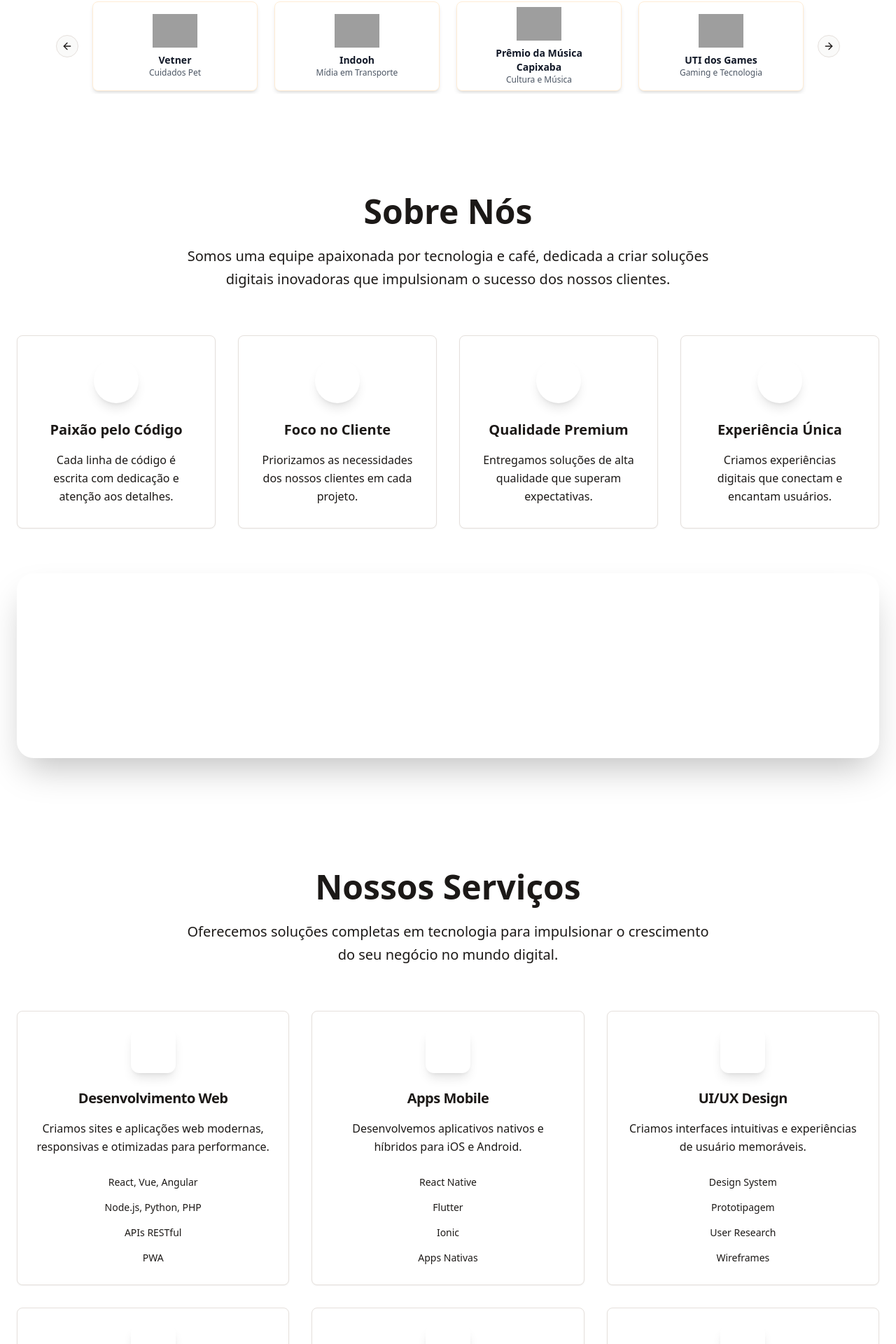
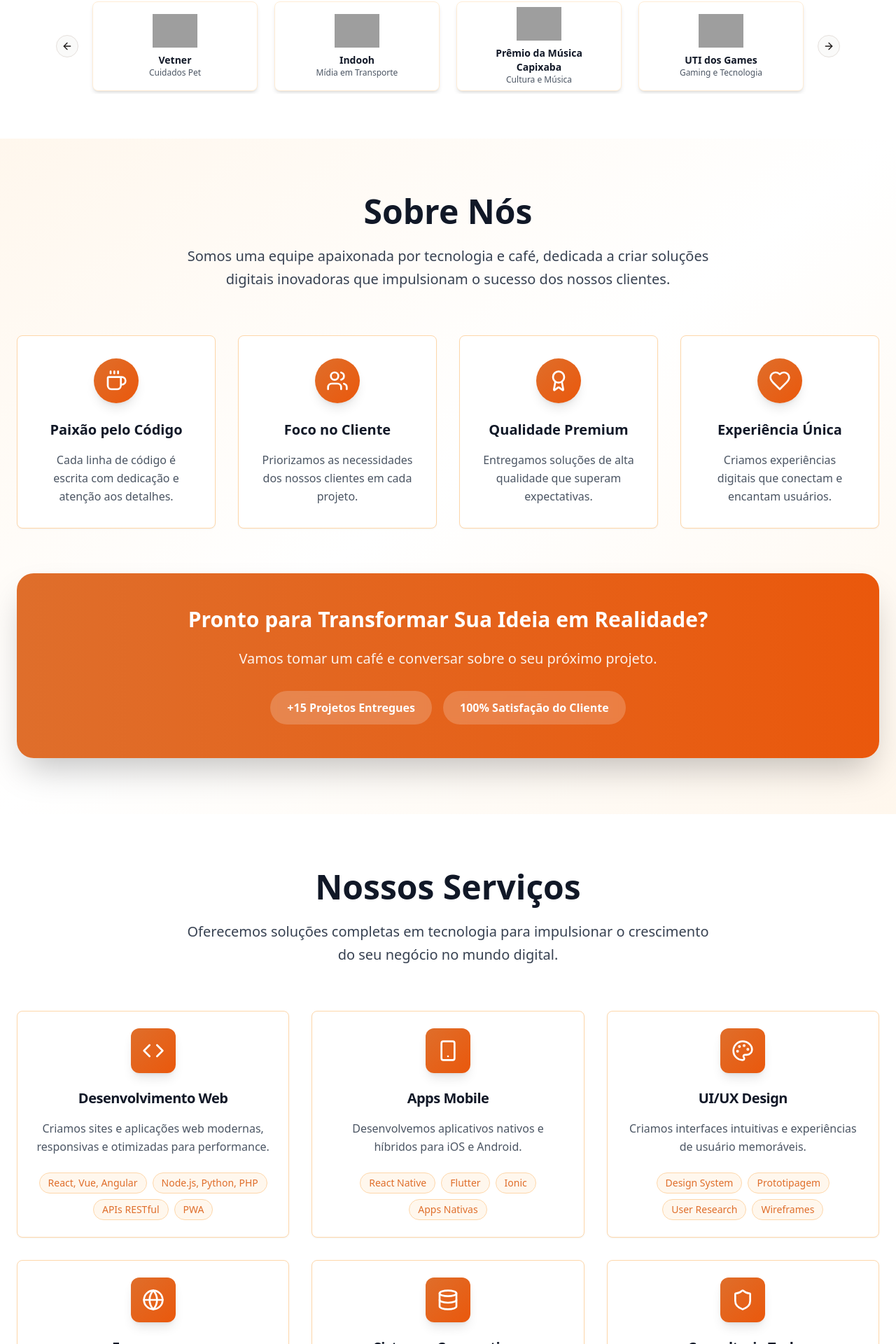
Before and after one commit to caiobraga/cafe-portfolio-insights, a React (Vite) app: page / in a window 1280 px wide. Shown: the part 1014-2934 px from the top of the page at 70% size. Built offline with nearby package versions, Linux system fonts and the light colour scheme; grey boxes are pictures that could not be loaded.

Commit message:
Refactor: Improve About and Services sections
Remove or populate image placeholders in the About and Services sections.

```diff
--- a/src/components/About.tsx
+++ b/src/components/About.tsx
@@ -27,13 +27,13 @@ const About = () => {
   ];
 
   return (
-    <section className="py-20 bg-white">
+    <section className="py-20 bg-gradient-to-br from-orange-50 via-white to-orange-50">
       <div className="container mx-auto px-6">
         <div className="text-center mb-16">
-          <h2 className="text-4xl md:text-5xl font-bold text-coffee-900 mb-6">
+          <h2 className="text-4xl md:text-5xl font-bold text-gray-900 mb-6">
             Sobre Nós
           </h2>
-          <p className="text-xl text-coffee-700 max-w-3xl mx-auto leading-relaxed">
+          <p className="text-xl text-gray-700 max-w-3xl mx-auto leading-relaxed">
             Somos uma equipe apaixonada por tecnologia e café, dedicada a criar
             soluções digitais inovadoras que impulsionam o sucesso dos nossos clientes.
           </p>
@@ -41,17 +41,17 @@ const About = () => {
 
         <div className="grid grid-cols-1 md:grid-cols-2 lg:grid-cols-4 gap-8 mb-16">
           {values.map((value, index) => (
-            <Card key={index} className="text-center hover:shadow-xl transition-all duration-300 hover:-translate-y-2 border-coffee-200">
+            <Card key={index} className="text-center hover:shadow-xl transition-all duration-300 hover:-translate-y-2 border-orange-200 bg-white">
               <CardContent className="p-8">
                 <div className="flex justify-center mb-6">
-                  <div className="w-16 h-16 bg-gradient-to-br from-coffee-500 to-coffee-600 rounded-full flex items-center justify-center shadow-lg">
+                  <div className="w-16 h-16 bg-gradient-to-br from-[#DF6E2B] to-orange-600 rounded-full flex items-center justify-center shadow-lg">
                     <value.icon className="h-8 w-8 text-white" />
                   </div>
                 </div>
-                <h3 className="text-xl font-semibold text-coffee-900 mb-4">
+                <h3 className="text-xl font-semibold text-gray-900 mb-4">
                   {value.title}
                 </h3>
-                <p className="text-coffee-600 leading-relaxed">
+                <p className="text-gray-600 leading-relaxed">
                   {value.description}
                 </p>
               </CardContent>
@@ -59,7 +59,7 @@ const About = () => {
           ))}
         </div>
 
-        <div className="bg-gradient-to-r from-coffee-600 to-coffee-700 rounded-3xl p-12 text-center text-white shadow-2xl">
+        <div className="bg-gradient-to-r from-[#DF6E2B] to-orange-600 rounded-3xl p-12 text-center text-white shadow-2xl">
           <h3 className="text-3xl font-bold mb-6">
             Pronto para Transformar Sua Ideia em Realidade?
           </h3>
@@ -68,7 +68,7 @@ const About = () => {
           </p>
           <div className="flex flex-col sm:flex-row gap-4 justify-center">
             <div className="bg-white/20 px-6 py-3 rounded-full backdrop-blur-sm">
-              <span className="font-semibold">+50 Projetos Entregues</span>
+              <span className="font-semibold">+15 Projetos Entregues</span>
             </div>
             <div className="bg-white/20 px-6 py-3 rounded-full backdrop-blur-sm">
               <span className="font-semibold">100% Satisfação do Cliente</span>
--- a/src/components/Services.tsx
+++ b/src/components/Services.tsx
@@ -46,10 +46,10 @@ const Services = () => {
     <section className="py-20 bg-white">
       <div className="container mx-auto px-6">
         <div className="text-center mb-16">
-          <h2 className="text-4xl md:text-5xl font-bold text-coffee-900 mb-6">
+          <h2 className="text-4xl md:text-5xl font-bold text-gray-900 mb-6">
             Nossos Serviços
           </h2>
-          <p className="text-xl text-coffee-700 max-w-3xl mx-auto leading-relaxed">
+          <p className="text-xl text-gray-700 max-w-3xl mx-auto leading-relaxed">
             Oferecemos soluções completas em tecnologia para impulsionar o crescimento
             do seu negócio no mundo digital.
           </p>
@@ -57,24 +57,24 @@ const Services = () => {
 
         <div className="grid grid-cols-1 md:grid-cols-2 lg:grid-cols-3 gap-8">
           {services.map((service, index) => (
-            <Card key={index} className="hover:shadow-xl transition-all duration-300 hover:-translate-y-2 border-coffee-200 group">
+            <Card key={index} className="hover:shadow-xl transition-all duration-300 hover:-translate-y-2 border-orange-200 group bg-white">
               <CardHeader className="text-center pb-4">
                 <div className="flex justify-center mb-4">
-                  <div className="w-16 h-16 bg-gradient-to-br from-coffee-500 to-coffee-600 rounded-xl flex items-center justify-center shadow-lg group-hover:shadow-xl transition-all duration-300">
+                  <div className="w-16 h-16 bg-gradient-to-br from-[#DF6E2B] to-orange-600 rounded-xl flex items-center justify-center shadow-lg group-hover:shadow-xl transition-all duration-300">
                     <service.icon className="h-8 w-8 text-white" />
                   </div>
                 </div>
-                <CardTitle className="text-xl font-semibold text-coffee-900">
+                <CardTitle className="text-xl font-semibold text-gray-900">
                   {service.title}
                 </CardTitle>
               </CardHeader>
               <CardContent className="text-center">
-                <p className="text-coffee-600 mb-6 leading-relaxed">
+                <p className="text-gray-600 mb-6 leading-relaxed">
                   {service.description}
                 </p>
-                <div className="space-y-2">
+                <div className="flex flex-wrap gap-2 justify-center">
                   {service.features.map((feature, idx) => (
-                    <div key={idx} className="bg-coffee-50 px-3 py-1 rounded-full text-sm text-coffee-700 font-medium">
+                    <div key={idx} className="bg-orange-50 px-3 py-1 rounded-full text-sm text-[#DF6E2B] font-medium border border-orange-200">
                       {feature}
                     </div>
                   ))}
@@ -84,14 +84,14 @@ const Services = () => {
           ))}
         </div>
 
-        <div className="mt-20 bg-gradient-to-r from-coffee-600 to-coffee-700 rounded-3xl p-12 text-center text-white shadow-2xl">
+        <div className="mt-20 bg-gradient-to-r from-[#DF6E2B] to-orange-600 rounded-3xl p-12 text-center text-white shadow-2xl">
           <h3 className="text-3xl font-bold mb-6">
             Precisa de uma Solução Personalizada?
           </h3>
           <p className="text-xl mb-8 opacity-90">
             Cada negócio é único. Desenvolvemos soluções sob medida para suas necessidades específicas.
           </p>
-          <button className="bg-white text-coffee-700 px-8 py-4 rounded-lg font-semibold hover:bg-coffee-50 transition-all duration-300 shadow-lg hover:shadow-xl">
+          <button className="bg-white text-[#DF6E2B] px-8 py-4 rounded-lg font-semibold hover:bg-orange-50 transition-all duration-300 shadow-lg hover:shadow-xl">
             Falar com Especialista
           </button>
         </div>
```
